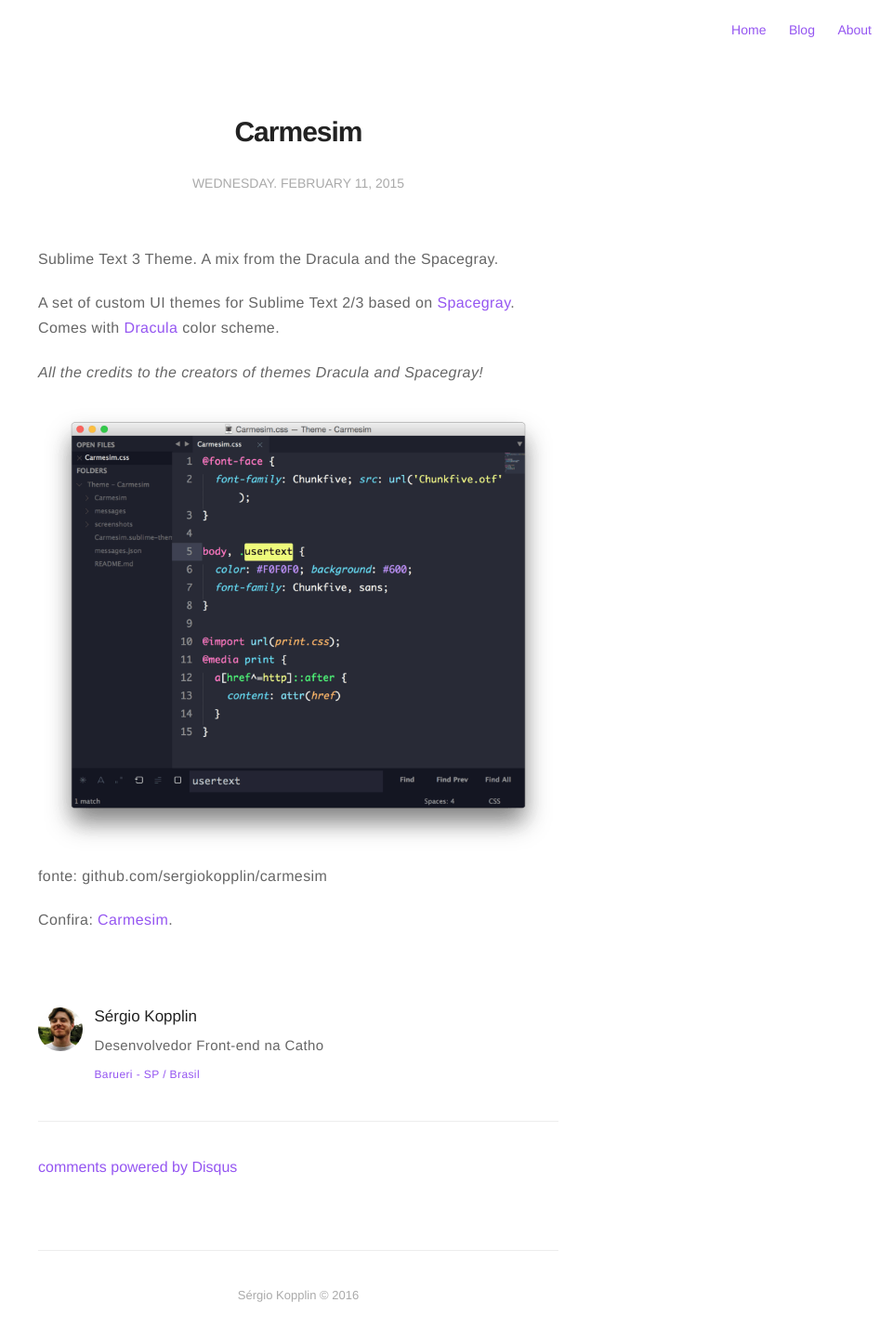
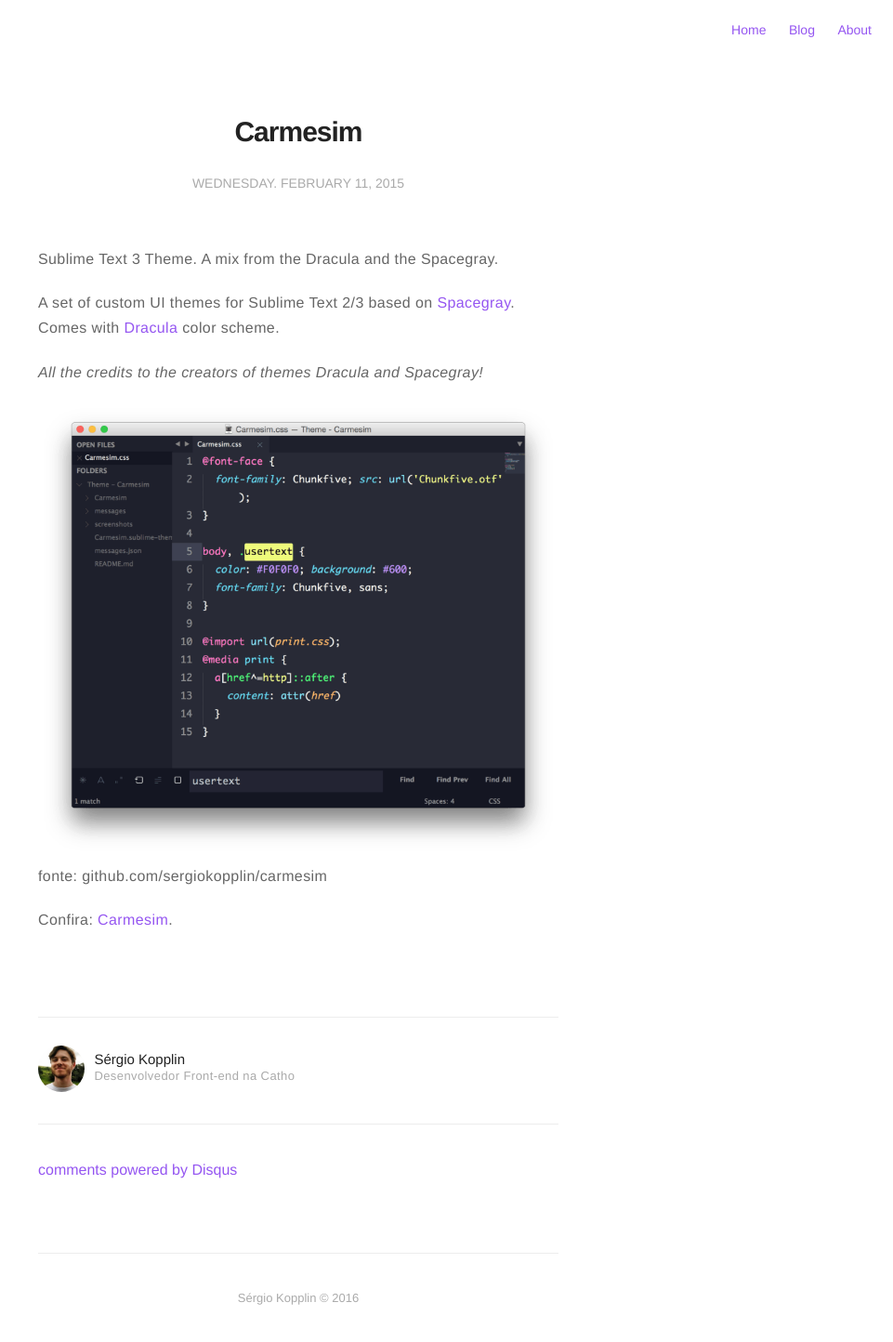
Before and after one commit to maria-oszlop/projekt, a Jekyll site: the page built from _posts/2015-02-11-carmesim.markdown, in a window 1280 px wide. Shown: the whole page at 93% size, without its empty margins (319-1280 px from the left). Built offline with Jekyll 4.4.1, drawn with Linux system fonts in a browser that asks for light colours; comment, search, counter and statistics services are not loaded.

Commit message:
adding class to post title

```diff
--- a/_includes/main.css
+++ b/_includes/main.css
@@ -365,7 +365,7 @@
   white-space: pre;
   overflow: auto;
   background: #fff;
-  border: 1px solid #dbddde;
+  border: 1px solid #ededed;
   border-radius: 2px;
 }
 .site-wrapper {
@@ -522,7 +522,7 @@
 .post {
   margin-top: 125px;
 }
-.post h1 {
+.post h1.post__title {
   text-align: center;
   margin-bottom: 3rem;
 }
@@ -600,10 +600,11 @@
   padding: 40px 0;
 }
 .author {
-  padding: 4rem 0 4rem;
+  padding: 3rem 0;
   border-bottom: 1px solid #ededed;
+  border-top: 1px solid #ededed;
   max-width: 100%;
-  margin: 40px auto 0;
+  margin: 9rem auto 0;
 }
 @media only screen and (max-width: 400px) {
   .author {
@@ -616,33 +617,33 @@
   }
 }
 .author .author__picture {
-  max-width: 85%;
+  width: 90%;
   border-radius: 100%;
 }
 @media only screen and (max-width: 400px) {
   .author .author__picture {
-    max-width: 33%;
+    width: 33%;
   }
 }
 @media only screen and (min-width: 400px) and (max-width: 1050px) {
   .author .author__picture {
-    max-width: 33%;
+    width: 33%;
   }
 }
 .author .author__name {
-  font-size: 1.7rem;
+  font-size: 1.5rem;
   font-family: "Helvetica Neue", Helvetica, Arial, sans-serif;
   font-weight: 500;
-  margin: 0;
+  margin: 6px 0 0;
 }
 .author .author__bio {
   font-family: "Helvetica Neue", Helvetica, Arial, sans-serif;
   font-weight: 300;
-  color: #666;
-  font-size: 1.5rem;
+  color: #aaa;
+  font-size: 1.3rem;
   text-align: justify;
   line-height: 1.5;
-  margin: 1rem 0 0;
+  margin: 0;
 }
 @media only screen and (max-width: 400px) {
   .author .author__bio {
--- a/_layouts/post.html
+++ b/_layouts/post.html
@@ -5,7 +5,7 @@
 
 {% include header.html %}
 
-<h1>{{ page.title }}</h1>
+<h1 class="post__title">{{ page.title }}</h1>
 
 <span><time datetime="{{ page.date | date:"%d-%m-%Y" }}">{{ page.date | date: "%A. %B %d, %Y" }}</time></span>
 
@@ -19,8 +19,6 @@
     <div class="author__right">
         <h4 class="author__name">{{ site.name }}</h4>
         <p class="author__bio">{{ site.bio }}</p>
-        <p class="author__marker"><a href="http://google.com.br/search?q=barueri" target="_blank">Barueri - SP / Brasil</a></p>
-        <p class="author__email"><a href="mailto:{{ site.email }}">{{ site.email }}</a></p>
     </div>
 </section>
 
--- a/src/styles/base/_general.styl
+++ b/src/styles/base/_general.styl
@@ -94,7 +94,7 @@
 	white-space pre
 	overflow auto
 	background #fff
-	border 1px solid #dbddde
+	border 1px solid epsilon
 	border-radius 2px
 
 .site-wrapper
```
Also changed, not shown: assets/styles/main.css (+13 -12 lines).
